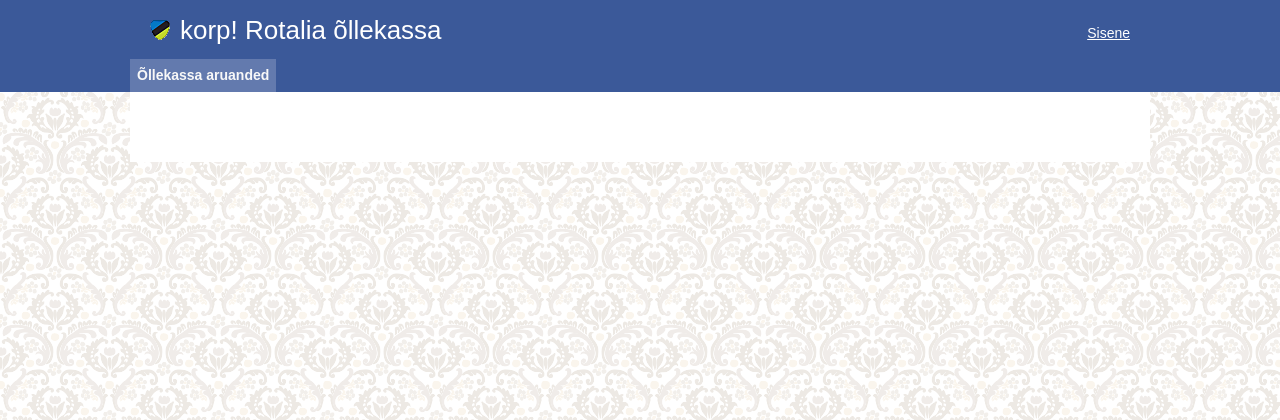
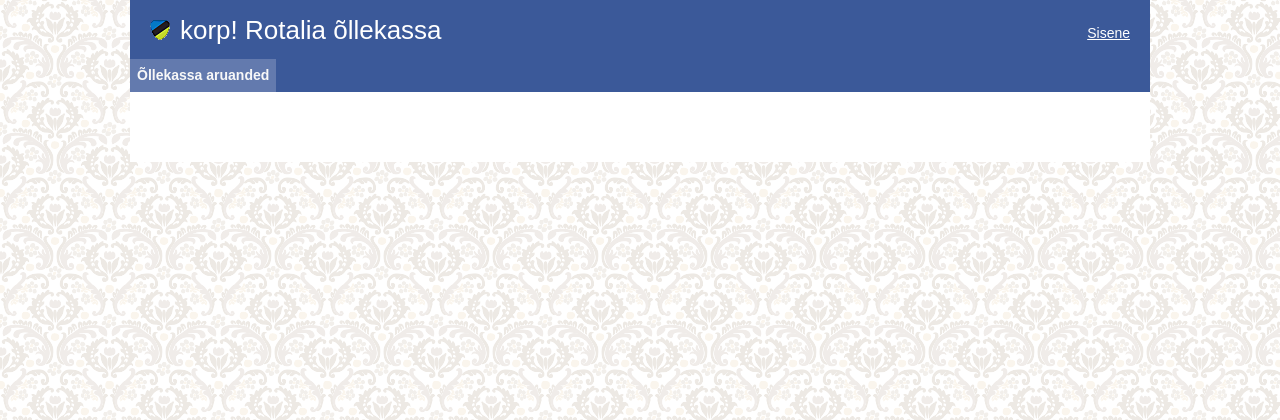
Before and after one commit to zebraf1/Kassa, a Symfony app: template src/Rotalia/InventoryBundle/Resources/views/layout.html.twig in a window 1280 px wide. Shown: the top 420 px of the page. Run offline with Twig, Linux system fonts and the light colour scheme; the template is opened without the code that fills it, so the values that code supplies are empty; some libraries are stand-ins or nearby versions.

Commit message:
Fix menu header style

```diff
--- a/src/Rotalia/InventoryBundle/Resources/public/css/main.css
+++ b/src/Rotalia/InventoryBundle/Resources/public/css/main.css
@@ -128,7 +128,7 @@ A.inactive { font-weight: normal; color: #999; }
 /* Colors */
 INPUT.text, INPUT.hasDatepicker, TEXTAREA, SELECT, INPUT.button { border-color: #3b5999; border-left-color: #1b3979; border-top-color: #1b3979; }
 A, .nr, .parent .desc DIV, H1, .parent .desc A, TABLE.data .header { color: #3b5999; }
-#menu { background-color: #3b5999; }
+#container1 { background-color: #3b5999; }
 #menu .clear LI A { background-color: #637aae; }
 #menu .clear LI A:hover, #menu .clear LI A.active { background-color: #738abe; color: #fff; }
 .credit-negative {color: red;}
```
